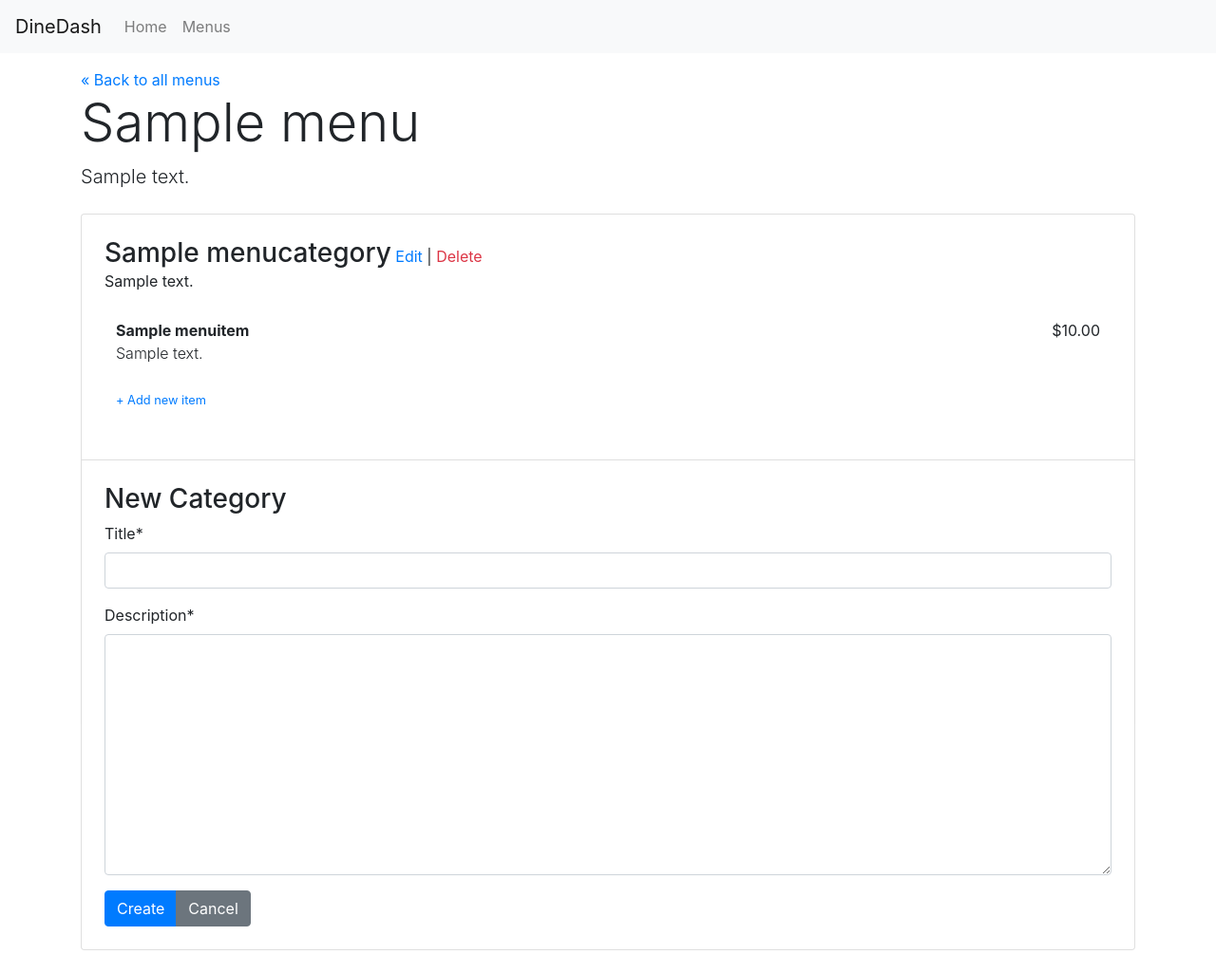
After one commit to hexcowboy/dinedash, a Django app: page /menus/1/category/create in a window 1280 px wide. The commit adds this page. Shown: the whole page at 95% size. Run offline with Django 3.2, Linux system fonts and the light colour scheme; tables that the repository leaves empty hold one stand-in row (values such as "Sample post"); some libraries are stand-ins or nearby versions.

Commit message:
add create read and update views for menu and categories

```diff
--- a/config/settings/base.py
+++ b/config/settings/base.py
@@ -21,7 +21,9 @@ DJANGO_APPS = [
     "django.contrib.messages",
     "django.contrib.staticfiles",
 ]
-THIRD_PARTY_APPS = []
+THIRD_PARTY_APPS = [
+    "crispy_forms",
+]
 PROJECT_APPS = [
     "dinedash.menu.apps.MenuConfig",
 ]
@@ -100,3 +102,5 @@ AUTH_PASSWORD_VALIDATORS = [
         "django.contrib.auth.password_validation.NumericPasswordValidator",
     },
 ]
+
+CRISPY_TEMPLATE_PACK = "bootstrap4"
--- a/dinedash/menu/models.py
+++ b/dinedash/menu/models.py
@@ -34,7 +34,8 @@ class MenuCategory(models.Model):
     menu = models.ForeignKey(to=Menu, null=False, on_delete=models.CASCADE)
 
     class Meta:
-        verbose_name_plural = "menu categories"
+        verbose_name = "category"
+        verbose_name_plural = "categories"
 
     def __str__(self):
         return str(self.title)
--- /dev/null
+++ b/dinedash/menu/templates/menu/create-category.html
@@ -0,0 +1,17 @@
+{% extends "menu/detail.html" %}
+{% load crispy_forms_tags %}
+
+{% block menu_controls %}
+{# Clear the menu controls while editing Categories #}
+{% endblock menu_controls %}
+
+{% block category_controls %}
+<form method="post">{% csrf_token %}
+  <h3 id="new-category">New Category</h3>
+  {{ form | crispy }}
+  <div class="btn-group" role="group" aria-label="Menu controls">
+    <button type="submit" class="btn btn-primary">Create</button>
+    <a class="btn btn-secondary" href="{% url 'menu:detail' pk=menu.uuid %}">Cancel</a>
+  </div>
+</form>
+{% endblock category_controls %}
--- a/dinedash/menu/templates/menu/detail.html
+++ b/dinedash/menu/templates/menu/detail.html
@@ -1,19 +1,37 @@
 {% extends "base.html" %}
 
-{% block title %}{{ object.title }}{% endblock %}
+{% block title %}{{ menu }}{% endblock title %}
 
 {% block body %}
 <a href="{% url 'menu:list' %}">&laquo; Back to all menus</a>
-<h1 class="display-4">{{ object.title }}</h1>
+
+{% block menu_controls %}
+<div class="btn-group float-right" role="group" aria-label="Menu controls">
+  <a href="{% url 'menu:update' pk=menu.uuid %}" type="button" class="btn btn-primary">Modify</a>
+  <a href="{% url 'menu:delete' pk=menu.uuid %}" type="button" class="btn btn-danger">Delete</a>
+</div>
+{% endblock menu_controls %}
+
+{% block menu_meta %}
+<h1 class="display-4">{{ menu.title }}</h1>
 <p class="lead">
-  {{ object.description }}
+  {{ menu.description }}
 </p>
+{% endblock menu_meta %}
 
-<ul class="list-group">
-  {% for category in categories %}
+<ul class="list-group my-4">
+  {% for category in menu.menucategory_set.all %}
   <li class="list-group-item p-4">
-    <h3>{{ category.title }}</h3>
-    <p>{{ category.description }}</p>
+    {% if object.id != category.id %}
+      <h3 class="d-inline" id="{{ category.title }}">{{ category.title }}</h3>
+      <a href="{% url 'menu:update_category' menu_pk=menu.uuid pk=category.pk %}#{{ category.title }}" type="button">Edit</a>
+      <span> | </span>
+      <a href="{% url 'menu:delete_category' menu_pk=menu.uuid pk=category.pk %}" class="text-danger" type="button">Delete</a>
+      <p>{{ category.description }}</p>
+    {% else %}
+      {% block update_category %}
+      {% endblock update_category %}
+    {% endif %}
     <table class="table table-borderless table-hover">
       <tbody>
         {% for item in category.menuitem_set.all %}
@@ -26,10 +44,19 @@
           </td>
         </tr>
         {% endfor %}
+        <tr>
+          <td>
+            <small><a href="#" class="text-small">+ Add new item</a></small>
+          </td>
+        </tr>
       </tbody>
     </table>
   </li>
   {% endfor %}
+  <li class="list-group-item p-4">
+    {% block category_controls %}
+    <a href="{% url 'menu:create_category' menu_pk=menu.uuid %}#new-category" type="button">Create New Category</a>
+    {% endblock category_controls %}
+  </li>
 </ul>
-
 {% endblock body %}
--- a/dinedash/menu/templates/menu/list.html
+++ b/dinedash/menu/templates/menu/list.html
@@ -21,7 +21,11 @@
   </div>
 </div>
 
-<table class="table">
+<a href="{% url 'menu:create' %}">
+  <button type="button" class="btn btn-primary">Create</button>
+</a>
+
+<table class="table mt-3">
   <thead>
     <tr>
       <th scope="col">QR</th>
--- a/dinedash/menu/urls.py
+++ b/dinedash/menu/urls.py
@@ -9,5 +9,11 @@ from . import views
 app_name = "menu"
 urlpatterns = [
     path("", views.MenuList.as_view(), name="list"),
+    path("create", views.MenuCreate.as_view(), name="create"),
     path("<pk>", views.MenuDetail.as_view(), name="detail"),
+    path("<pk>/delete", views.MenuDelete.as_view(), name="delete"),
+    path("<pk>/update", views.MenuUpdate.as_view(), name="update"),
+    path("<str:menu_pk>/category/create", views.MenuCategoryCreate.as_view(), name='create_category'),
+    path("<str:menu_pk>/category/<pk>/delete", views.MenuCategoryDelete.as_view(), name='delete_category'),
+    path("<str:menu_pk>/category/<pk>/update", views.MenuCategoryUpdate.as_view(), name='update_category'),
 ]
--- a/dinedash/menu/views.py
+++ b/dinedash/menu/views.py
@@ -1,7 +1,10 @@
 """
 Views for accessing and changing the Menu models
 """
+from django.urls import reverse, reverse_lazy
+from django.forms.models import inlineformset_factory
 from django.views.generic import DetailView, ListView
+from django.views.generic.edit import CreateView, DeleteView, UpdateView
 
 from .models import Menu, MenuCategory
 
@@ -20,9 +23,101 @@ class MenuDetail(DetailView):
     model = Menu
     template_name = "menu/detail.html"
 
+
+class MenuCreate(CreateView):
+    """Allows creation of Menu models"""
+
+    model = Menu
+    template_name = "menu/create.html"
+    fields = ['title', 'description']
+
+    def get_success_url(self):
+        return reverse('menu:detail', kwargs={'pk': self.object.uuid})
+
+
+class MenuDelete(DeleteView):
+    """Allows deletion of Menu models"""
+
+    model = Menu
+    template_name = "menu/delete.html"
+    success_url = reverse_lazy('menu:list')
+
+
+class MenuUpdate(UpdateView):
+    """Allows updating of Menu models"""
+
+    model = Menu
+    template_name = "menu/update.html"
+    fields = ['title', 'description']
+
+    def get_success_url(self):
+        return reverse('menu:detail', kwargs={'pk': self.object.uuid})
+
+
+class MenuCategoryCreate(CreateView):
+    """Allows creation of categories"""
+
+    model = MenuCategory
+    template_name = "menu/create-category.html"
+    fields = ['title', 'description']
+
+    def get_parent_menu(self):
+        return Menu.objects.get(uuid=self.kwargs['menu_pk'])
+
+    def get_queryset(self):
+        return super().get_queryset().filter(menu=self.get_parent_menu())
+
+    def get_success_url(self):
+        return reverse('menu:detail', kwargs={'pk': self.get_parent_menu().uuid}) + f'#{self.object.title}'
+
+    def form_valid(self, form):
+        form.instance.menu = self.get_parent_menu()
+        return super().form_valid(form)
+
     def get_context_data(self, **kwargs):
-        """Fetch categories, items, and addons"""
         context = super().get_context_data(**kwargs)
-        context["categories"] = MenuCategory.objects.filter(
-            menu=self.get_object())
+        context['menu'] = self.get_parent_menu()
         return context
+
+
+class MenuCategoryDelete(DeleteView):
+    """Allows deletion of categories"""
+
+    model = MenuCategory
+
+    def get_parent_menu(self):
+        return Menu.objects.get(uuid=self.kwargs['menu_pk'])
+
+    def get_success_url(self):
+        return reverse('menu:detail', kwargs={'pk': self.get_parent_menu().uuid}) + f'#{self.object.title}'
+
+    def get_queryset(self):
+        return super().get_queryset().filter(menu=self.get_parent_menu())
+
+    def get(self, request, *args, **kwargs):
+        return self.post(request, *args, **kwargs)
+
+
+class MenuCategoryUpdate(UpdateView):
+    """Allows updating of categories"""
+
+    model = MenuCategory
+    template_name = "menu/update-category.html"
+    fields = ['title', 'description']
+
+    def get_success_url(self):
+        return reverse('menu:detail', kwargs={'pk': self.object.uuid})
+
+    def get_parent_menu(self):
+        return Menu.objects.get(uuid=self.kwargs['menu_pk'])
+
+    def get_success_url(self):
+        return reverse('menu:detail', kwargs={'pk': self.get_parent_menu().uuid}) + f'#{self.object.title}'
+
+    def get_queryset(self):
+        return super().get_queryset().filter(menu=self.get_parent_menu())
+
+    def get_context_data(self, **kwargs):
+        context = super().get_context_data(**kwargs)
+        context['menu'] = self.get_parent_menu()
+        return context
--- a/requirements/base.txt
+++ b/requirements/base.txt
@@ -9,3 +9,6 @@ shortuuid
 # QR Code Utilities
 Pillow
 qrcode
+
+# Templating
+django-crispy-forms
```
Also changed, not shown: dinedash/menu/templates/menu/create.html (added, +14 -0 lines), dinedash/menu/templates/menu/delete.html (added, +15 -0 lines), dinedash/menu/templates/menu/update-category.html (added, +16 -0 lines), dinedash/menu/templates/menu/update.html (added, +14 -0 lines).
